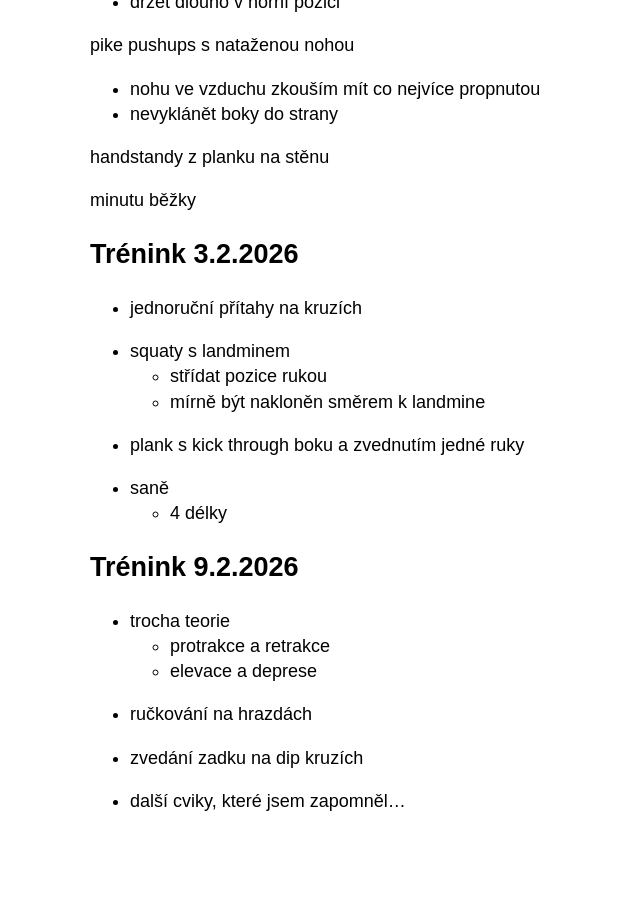
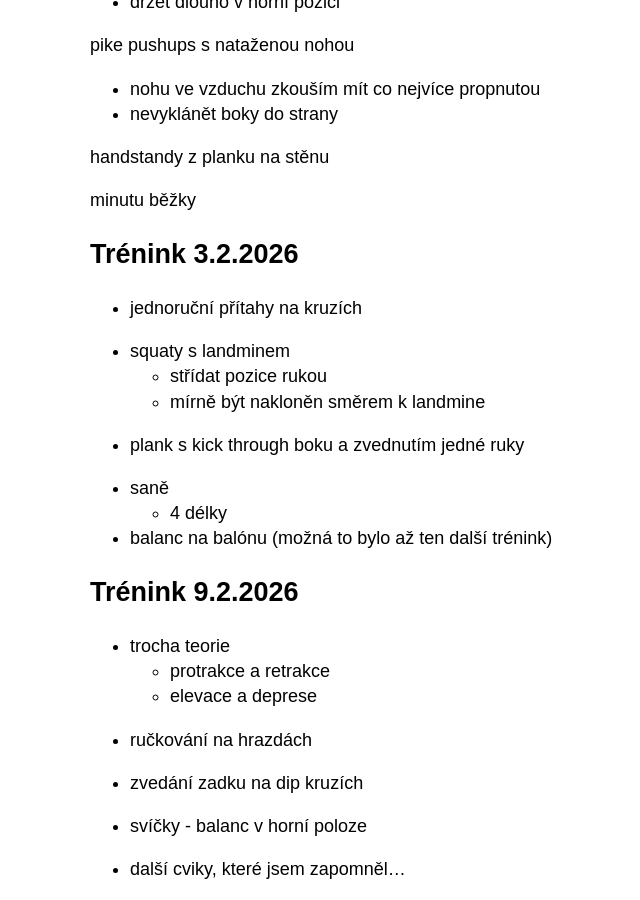
Before and after one commit to hartmaj2/hartmaj2.github.io, a Jekyll site: the page built from sections/sports/fitness.md, in a window 1280 px wide and 900 px high, scrolled down 7601 px. Shown: the whole window, without its empty margins (100-740 px from the left). Built offline with Jekyll 4.4.1, drawn with Linux system fonts in a browser that asks for light colours; before the commit the page ends 8433 px from its top, so only the background shows below that.

Commit message:
Update history

```diff
--- a/sections/sports/fitness.md
+++ b/sections/sports/fitness.md
@@ -368,6 +368,8 @@ minutu běžky
 - saně
   - 4 délky
 
+- balanc na balónu (možná to bylo až ten další trénink)
+
 ## Trénink 9.2.2026
 
 - trocha teorie
@@ -378,4 +380,6 @@ minutu běžky
 
 - zvedání zadku na dip kruzích
 
+- svíčky - balanc v horní poloze
+
 - další cviky, které jsem zapomněl...
```
